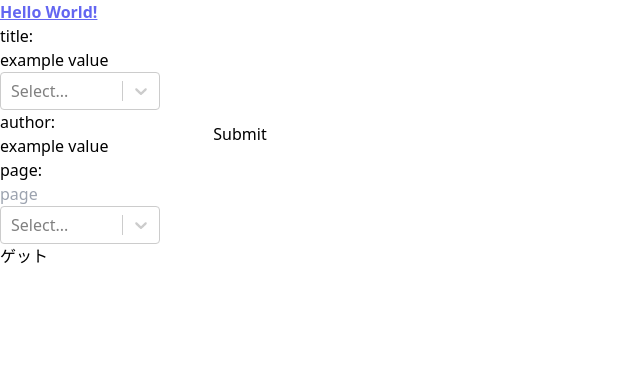
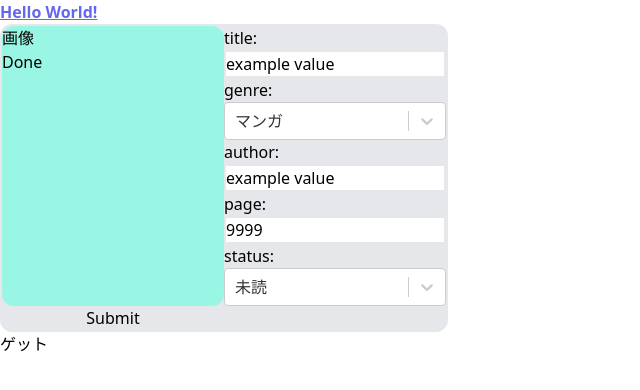
Before and after one commit to Takumikimura1899/book-stocker, a Next.js app: page / in a window 1280 px wide. Shown: the top 390 px of the page, without its empty margins (0-640 px from the left). Built offline with nearby package versions, Linux system fonts and the light colour scheme.

Commit message:
コンポーネント化　スタイリング多少改善

```diff
--- a/components/Form.tsx
+++ b/components/Form.tsx
@@ -29,21 +29,22 @@ export const Form = ({ setImage }: any) => {
 
   return (
     <FormProvider {...methods}>
+      <div className='border-2 rounded-xl w-4/5 bg-gray-200 max-w-md'>
         <form
-        className='grid grid-cols-2 w-1/4'
+          className='grid grid-cols-2'
           onSubmit={methods.handleSubmit(onSubmit)}
         >
-        {/* <Controller
+          <Controller
             name='image'
-        control={control}
+            control={methods.control}
             render={({ field: { onChange } }) => (
               <ImageDropDown
                 onChange={(e: any) => onChange(e.target.files[0])}
-            setValue={setValue}
+                setValue={methods.setValue}
               />
             )}
-      /> */}
-        <div>
+          />
+          <div className=''>
             {/* <label htmlFor='Title'>Title:</label>
         <input
           id='Title'
@@ -96,6 +97,7 @@ export const Form = ({ setImage }: any) => {
           </div>
           <input className='' type='submit' />
         </form>
+      </div>
     </FormProvider>
   );
 };
--- a/components/ImageDropDown.tsx
+++ b/components/ImageDropDown.tsx
@@ -71,9 +71,9 @@ export const ImageDropDown = ({
   const { getRootProps, getInputProps, isDragActive } = useDropzone({ onDrop });
 
   const thumbs = files.map((file) => (
-    <div style={thumb} key={file.name}>
-      <div style={thumbInner}>
-        <Image src={file.preview} alt='iamge' width={100} height={100} />
+    <div className='p-2 ' key={file.name}>
+      <div>
+        <Image src={file.preview} alt='iamge' width={150} height={150} />
       </div>
     </div>
   ));
@@ -87,8 +87,8 @@ export const ImageDropDown = ({
   // );
 
   return (
-    <section className='container'>
-      <div className='h-48  border-8 bg-lime-200' {...getRootProps()}>
+    <section className=''>
+      <div className='h-full rounded-xl bg-teal-200' {...getRootProps()}>
         <input {...getInputProps({ onChange })} />
         <p>画像</p>
         {isDragActive ? <p>Drop the files here ...</p> : <p>Done</p>}
--- a/components/atoms/FormContentAtom.tsx
+++ b/components/atoms/FormContentAtom.tsx
@@ -12,15 +12,16 @@ export const FormInputContentAtom = ({
     register,
     formState: { errors },
   } = useFormContext();
+  const defaultValue = type === 'number' ? 9999 : 'example value';
   return (
     <div>
       <label htmlFor={name}>{name}:</label>
       <input
         type={type}
         id={name}
-        className=''
+        className='border-2 w-full'
         placeholder={name}
-        {...register(name, { required: true, value: 'example value' })}
+        {...register(name, { required: true, value: defaultValue })}
       />
       {errors[name] && <span>This field is required</span>}
     </div>
--- a/components/atoms/FormSelectContentAtom.tsx
+++ b/components/atoms/FormSelectContentAtom.tsx
@@ -22,15 +22,16 @@ export const FormSelectContentAtom = ({
   });
   return (
     <div>
-      {/* <label htmlFor={name}>{name}:</label> */}
+      <label htmlFor={name}>{name}:</label>
       <Controller
         control={control}
         name={name}
         render={({ field: { onChange } }) => {
           return (
             <Select
+              defaultValue={options[0]}
               instanceId={name}
-              aria-label={name}
+              inputId={name}
               options={options}
               onChange={(value) => onChange(value?.value)}
             />
```
Lines whose indentation alone changed are shown as unchanged.
